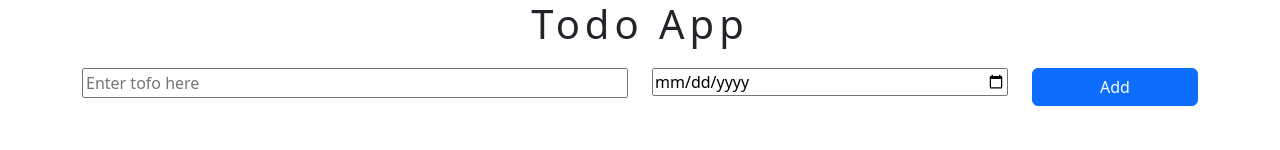
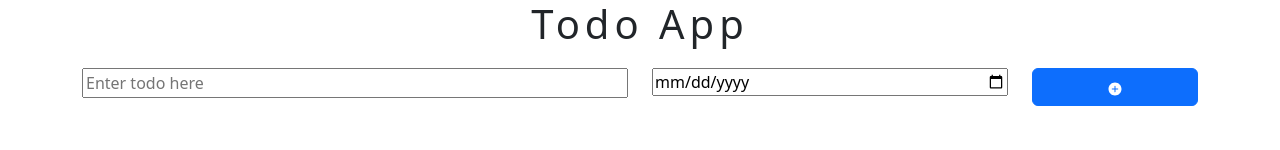
Before and after one commit to JeevanG-dev/react-todo, a React (Vite) app: page / in a window 1280 px wide. Shown: the top 150 px of the page. Built offline with nearby package versions, Linux system fonts and the light colour scheme.

Commit message:
added few items

```diff
--- a/package.json
+++ b/package.json
@@ -12,7 +12,8 @@
   "dependencies": {
     "bootstrap": "^5.3.3",
     "react": "^18.2.0",
-    "react-dom": "^18.2.0"
+    "react-dom": "^18.2.0",
+    "react-icons": "^5.1.0"
   },
   "devDependencies": {
     "@types/react": "^18.2.66",
--- a/src/App.jsx
+++ b/src/App.jsx
@@ -5,22 +5,19 @@ import Error from "./components/ErrorMessage";
 import "./App.css";
 import { useState } from "react";
 function App() {
-
-
   const [todoItems, setTodoItems] = useState([]);
 
   function handleNewItem(itemName, itemDate) {
-    const newTodoItems = [...todoItems, { name: itemName, dueDate: itemDate }];
-    setTodoItems(newTodoItems);
+    setTodoItems((currentValue) => [
+      ...currentValue,
+      { name: itemName, dueDate: itemDate },
+    ]);
   }
 
-  function handleDeleteItem(todoItemName){
-
+  function handleDeleteItem(todoItemName) {
     const newItem = todoItems.filter((item) => item.name !== todoItemName);
 
     setTodoItems(newItem);
-
-
   }
 
   return (
@@ -29,7 +26,10 @@ function App() {
 
       <AddTodo onNewItem={handleNewItem}></AddTodo>
       <Error errormessage={todoItems}></Error>
-      <TodoItems todoItems={todoItems} onDeleteClick={handleDeleteItem}></TodoItems>
+      <TodoItems
+        todoItems={todoItems}
+        onDeleteClick={handleDeleteItem}
+      ></TodoItems>
     </center>
   );
 }
--- a/src/components/AddTodo.jsx
+++ b/src/components/AddTodo.jsx
@@ -1,31 +1,53 @@
-import { useState } from "react";
-
+import {useRef } from "react";
+import { IoIosAddCircle } from "react-icons/io";
 function AddTodo({onNewItem}){
 
-    const [todoName,setTodoName] = useState('')
-    const [dueDate,setDueDate] = useState('')
+    const todoNameElement = useRef()
+    const todoDateElement = useRef()
 
-    function handleNameChange(event){
-setTodoName(event.target.value)
-    }
 
-    function handleDateChange(event){
-setDueDate(event.target.value)
-    }
+    function handleAddButton(event){
+event.preventDefault();
 
-    function handleAddButton(){
+const todoName = todoNameElement.current.value;
+const dueDate = todoDateElement.current.value;
+todoNameElement.current.value = "";
+todoDateElement.current.value = "";
 onNewItem(todoName,dueDate)
-setDueDate("");
-setTodoName("");
+
+
     }
 
 
 return  <div className="container text-center">
-    <div className="row">
-<div className="col-6"><input type="text" placeholder="Enter tofo here" value={todoName} onChange={handleNameChange} /></div>
-<div className="col-4"><input type="date" value={dueDate} onChange={handleDateChange} /></div>
-<div className="col-2"><button className="btn btn-primary" onClick={handleAddButton}>Add</button></div>
-</div>
+    <form action="" className="row" onSubmit={handleAddButton}>
+
+
+
+<div className="col-6">
+    <input type="text"
+     placeholder="Enter todo here"
+    ref={todoNameElement}
+
+      />
+      </div>
+<div className="col-4">
+    <input type="date"
+  ref={todoDateElement}
+
+    />
+    </div>
+<div className="col-2">
+    <button
+
+    className="btn btn-primary"
+
+     >
+        <IoIosAddCircle />
+     </button></div>
+
+</form>
+
 </div>
 
 
--- a/src/components/TodoItem.jsx
+++ b/src/components/TodoItem.jsx
@@ -1,10 +1,12 @@
+import { RiDeleteBin5Line } from "react-icons/ri";
+
 function TodoItem ({todoName,todoDate,nextOnDeleteClick}){
 
         return  <div className="container text-container mt-2 ">
             <div className="row">
         <div className="col-6">{todoName}</div>
         <div className="col-4">{todoDate}</div>
-        <div className="col-2"><button className="btn btn-danger" onClick={()=> nextOnDeleteClick(todoName)}>Delete</button></div>
+        <div className="col-2"><button className="btn btn-danger" onClick={()=> nextOnDeleteClick(todoName)}><RiDeleteBin5Line /></button></div>
       </div>
         </div>
 
```
Also changed, not shown: src/components/TodoItems.jsx (+8 -0 lines), 1 other file (tests, documents, lock files or other folders).
